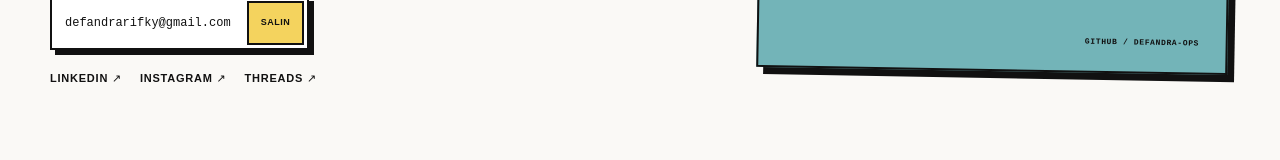
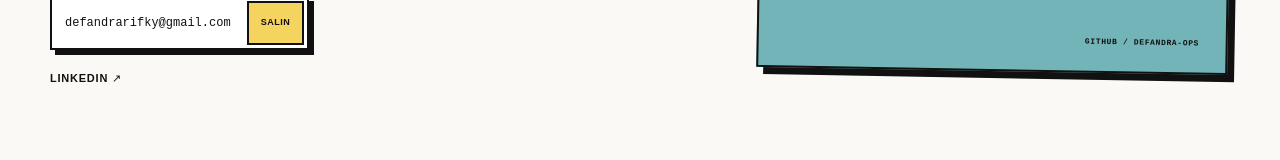
Before and after one commit to Defandra-ops/Web-porto, an Astro site: page / in a window 1280 px wide. Shown: the part 7278-7438 px from the top of the page. Built offline with nearby package versions, Linux system fonts and the light colour scheme; Astro itself is replaced by a stand-in of ours.

Commit message:
adding linked last page

```diff
--- a/src/pages/index.astro
+++ b/src/pages/index.astro
@@ -234,12 +234,12 @@ const projects = (await getCollection("projects"))
           <a class="text-link" href="https://www.linkedin.com/in/defandra-rifky-526309333/" target="_blank" rel="noopener noreferrer">
             LINKEDIN <span aria-hidden="true">↗</span>
           </a>
-          <a class="text-link" href="https://www.instagram.com/defandrarifky7/" target="_blank" rel="noopener noreferrer">
+          <!-- <a class="text-link" href="https://www.instagram.com/defandrarifky7/" target="_blank" rel="noopener noreferrer">
             INSTAGRAM <span aria-hidden="true">↗</span>
           </a>
           <a class="text-link" href="https://www.threads.com/@defandrarifky7" target="_blank" rel="noopener noreferrer">
             THREADS <span aria-hidden="true">↗</span>
-          </a>
+          </a> -->
         </nav>
       </div>
       <div class="contact-card">
```
